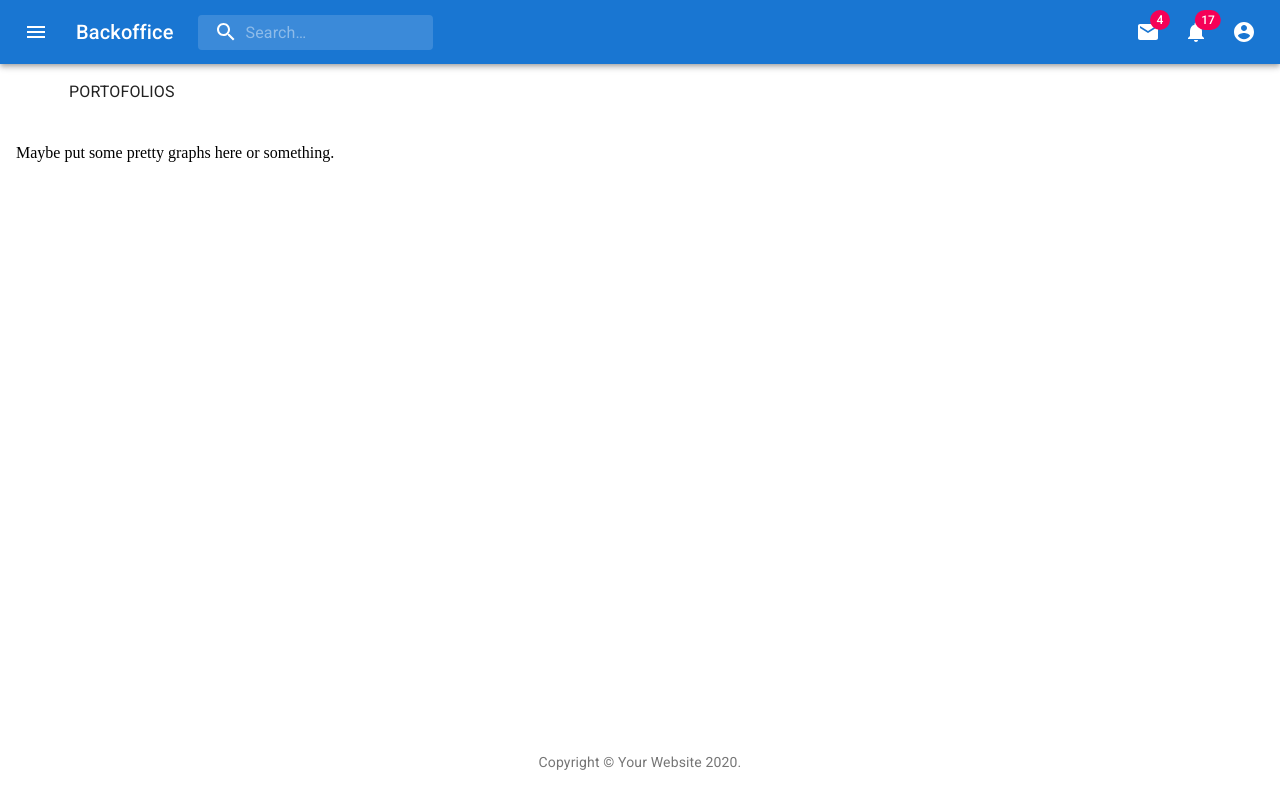
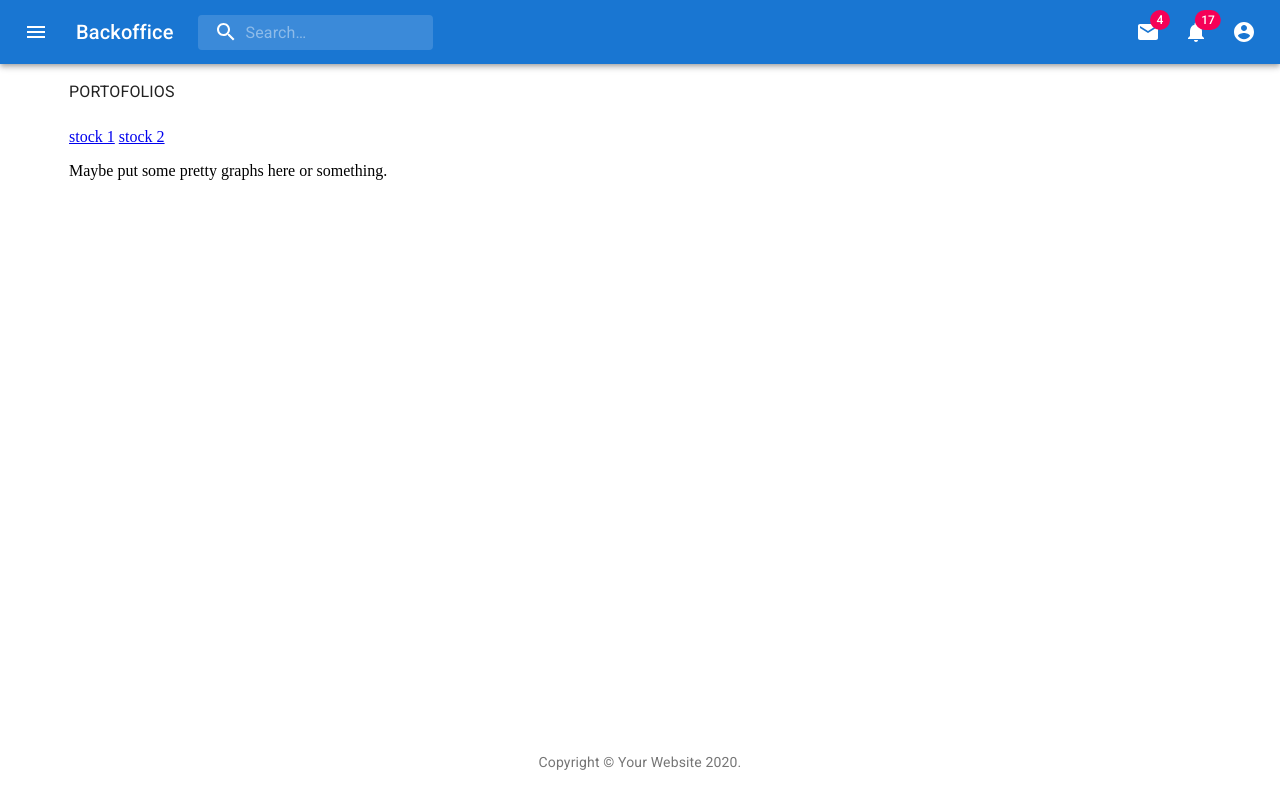
Before and after one commit to khofesh/backoffice, a React (Create React App) app: page /portofolios in a window 1280 px wide. Built offline with nearby package versions, Linux system fonts and the light colour scheme.

Commit message:
tidy up a little bit with grid

```diff
--- a/src/pages/Portofolios/PortoIndex.tsx
+++ b/src/pages/Portofolios/PortoIndex.tsx
@@ -1,10 +1,16 @@
 import React, { FunctionComponent } from "react";
-import { RouteComponentProps } from "@reach/router";
+import { Link, RouteComponentProps } from "@reach/router";
+import Grid from "@material-ui/core/Grid";
 
 const InvoicesIndex: FunctionComponent<RouteComponentProps> = () => (
-  <div>
-    <p>Maybe put some pretty graphs here or something.</p>
-  </div>
+  <Grid container spacing={3} justify="center">
+    <Grid item xs={12} md={8} lg={11} xl={11}>
+      <div style={{ marginBottom: 5 }}>
+        <Link to="123">stock 1</Link> <Link to="124">stock 2</Link>
+      </div>
+      <p>Maybe put some pretty graphs here or something.</p>
+    </Grid>
+  </Grid>
 );
 
 export default InvoicesIndex;
```
